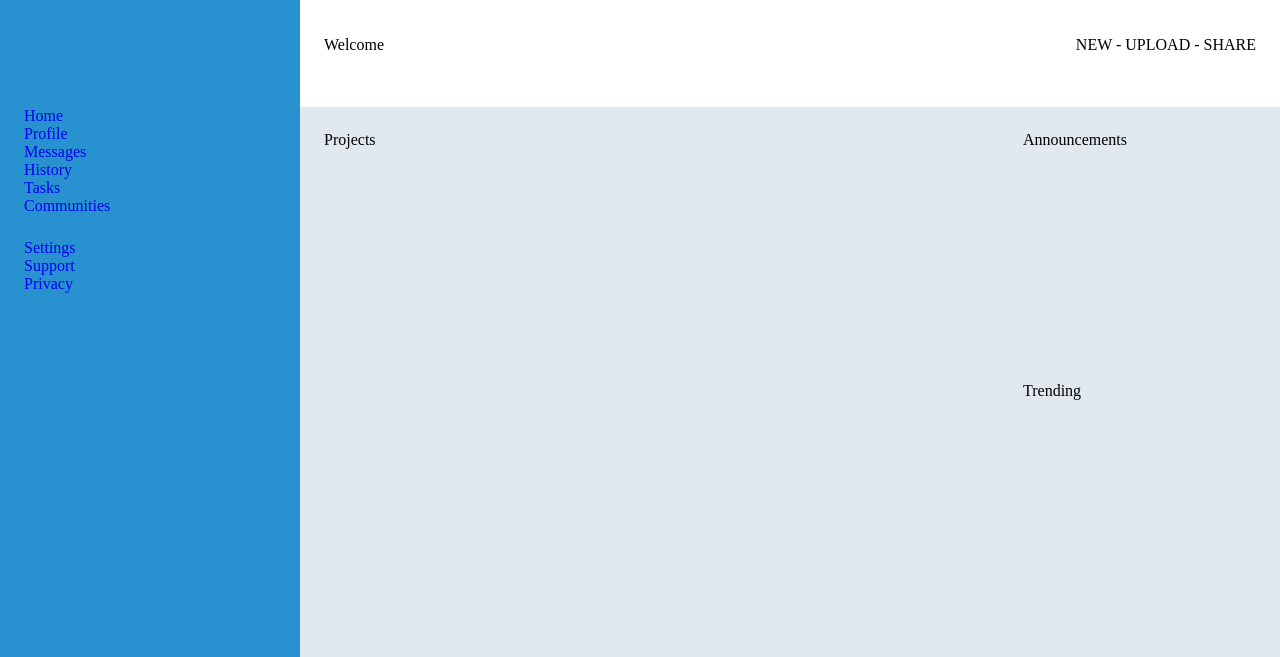
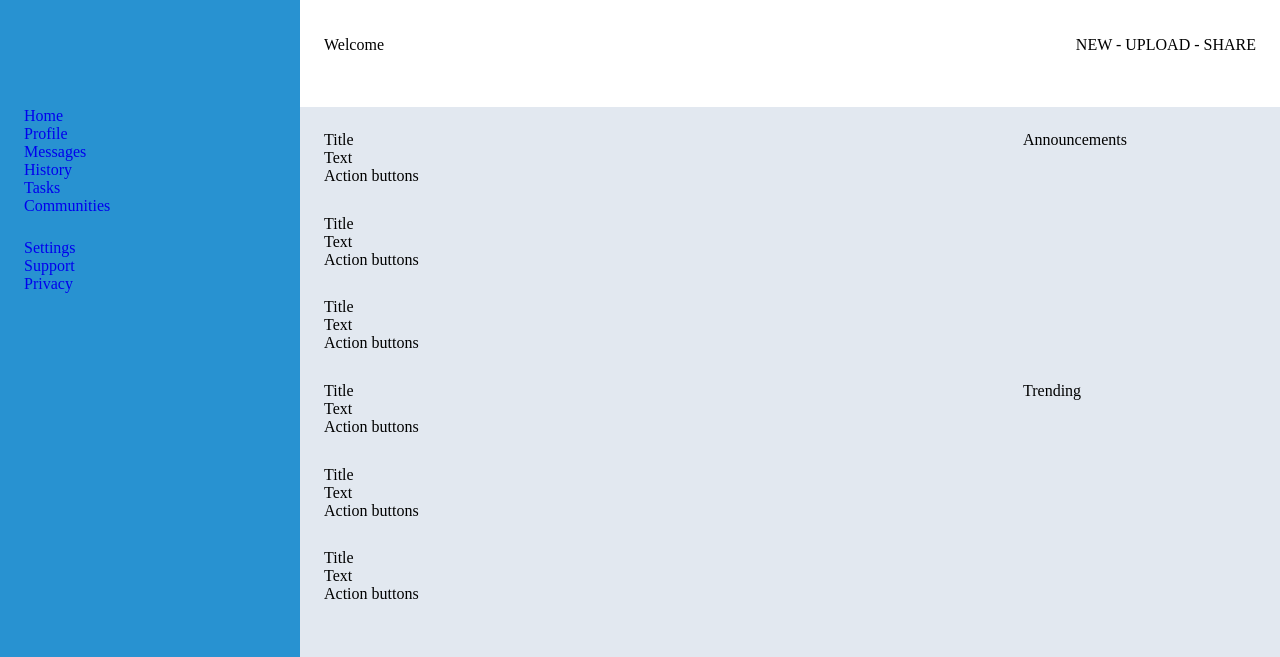
Before and after one commit to sateda/TOP-dashboard, a plain HTML site: page index.html in a window 1280 px wide. Shown: the part 143-800 px from the top of the page. Drawn offline with Linux system fonts and the light colour scheme.

Commit message:
Added 6 cards to project section

```diff
--- a/index.html
+++ b/index.html
@@ -41,7 +41,72 @@
         </div>
         <div class="content">
             <div class="projects">
-                Projects
+                <div class="card">
+                    <div class="title">
+                        Title
+                    </div>
+                    <div class="project">
+                        Text
+                    </div>
+                    <div class="project-action">
+                        Action buttons
+                    </div>
+                </div>
+                <div class="card">
+                    <div class="title">
+                        Title
+                    </div>
+                    <div class="project">
+                        Text
+                    </div>
+                    <div class="project-action">
+                        Action buttons
+                    </div>
+                </div>
+                <div class="card">
+                    <div class="title">
+                        Title
+                    </div>
+                    <div class="project">
+                        Text
+                    </div>
+                    <div class="project-action">
+                        Action buttons
+                    </div>
+                </div>
+                <div class="card">
+                    <div class="title">
+                        Title
+                    </div>
+                    <div class="project">
+                        Text
+                    </div>
+                    <div class="project-action">
+                        Action buttons
+                    </div>
+                </div>
+                <div class="card">
+                    <div class="title">
+                        Title
+                    </div>
+                    <div class="project">
+                        Text
+                    </div>
+                    <div class="project-action">
+                        Action buttons
+                    </div>
+                </div>
+                <div class="card">
+                    <div class="title">
+                        Title
+                    </div>
+                    <div class="project">
+                        Text
+                    </div>
+                    <div class="project-action">
+                        Action buttons
+                    </div>
+                </div>
             </div>
             <div class="announcements">
                 Announcements
```
